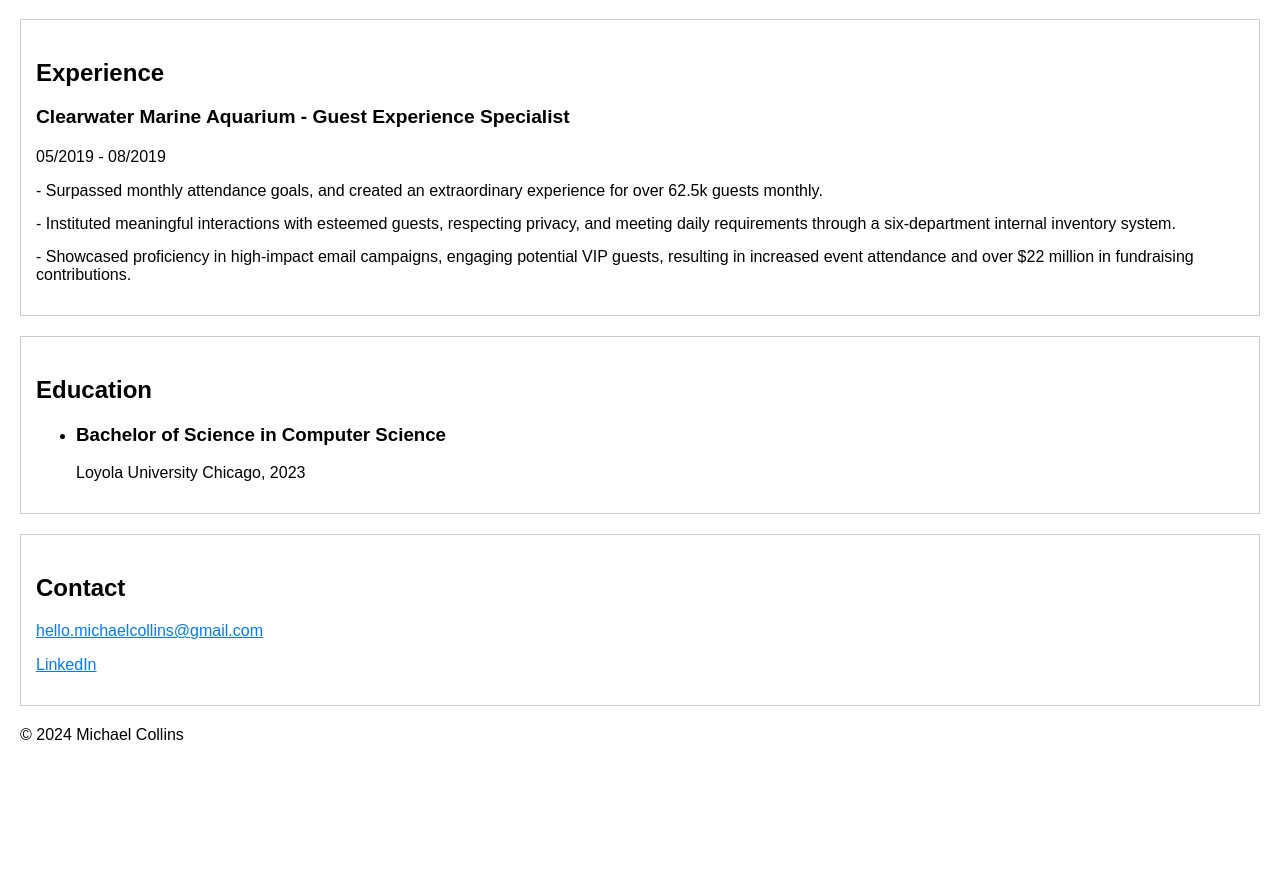
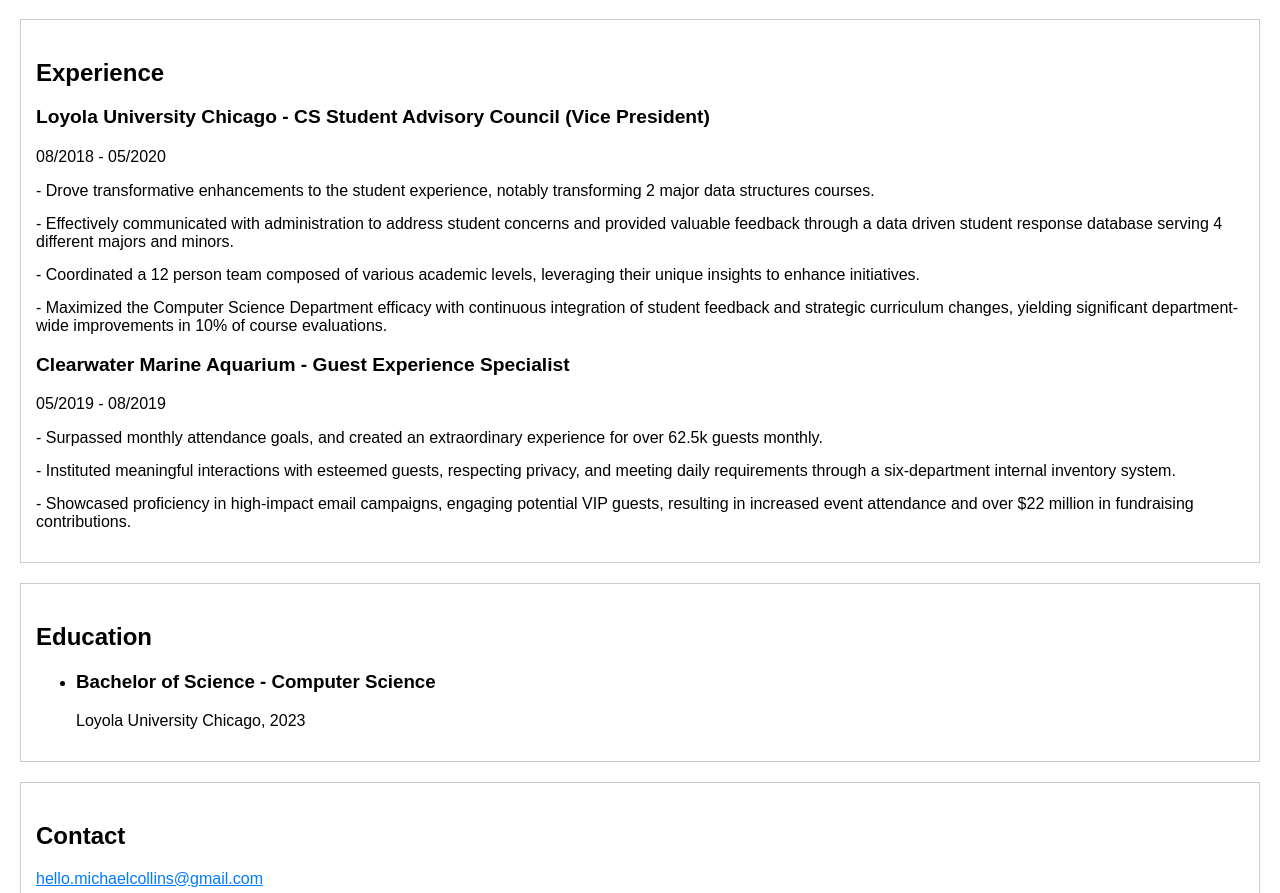
Before and after one commit to mcollins21/mcollins21.github.io, a plain HTML site: page index.html in a window 1280 px wide. Shown: the part 576-1469 px from the top of the page. Before the commit the page ends 1356 px from the top, so only its background shows below. Drawn offline with Linux system fonts and the light colour scheme.

Commit message:
added more to experience section

```diff
--- a/index.html
+++ b/index.html
@@ -35,6 +35,18 @@
         <h2>Experience</h2>
         <ul>
             <li>
+                <h3>Loyola University Chicago - CS Student Advisory Council (Vice President)</h3>
+                <p>08/2018 - 05/2020</p>
+                <ul>
+                    <li>- Drove transformative enhancements to the student experience, notably transforming 2 major data structures courses.</li>
+                    <li>- Effectively communicated with administration to address student concerns and provided valuable feedback through a data
+                        driven student response database serving 4 different majors and minors.</li>
+                    <li>- Coordinated a 12 person team composed of various academic levels, leveraging their unique insights to enhance initiatives.</li>
+                    <li>- Maximized the Computer Science Department efficacy with continuous integration of student feedback and strategic curriculum
+                        changes, yielding significant department-wide improvements in 10% of course evaluations.</li>
+                </ul>
+            </li>
+            <li>
                 <h3>Clearwater Marine Aquarium - Guest Experience Specialist</h3>
                 <p>05/2019 - 08/2019</p>
                 <ul>
@@ -52,7 +64,7 @@
         <h2>Education</h2>
         <ul>
             <li>
-                <h3>Bachelor of Science in Computer Science</h3>
+                <h3>Bachelor of Science - Computer Science</h3>
                 <p>Loyola University Chicago, 2023</p>
             </li>
         </ul>
```
